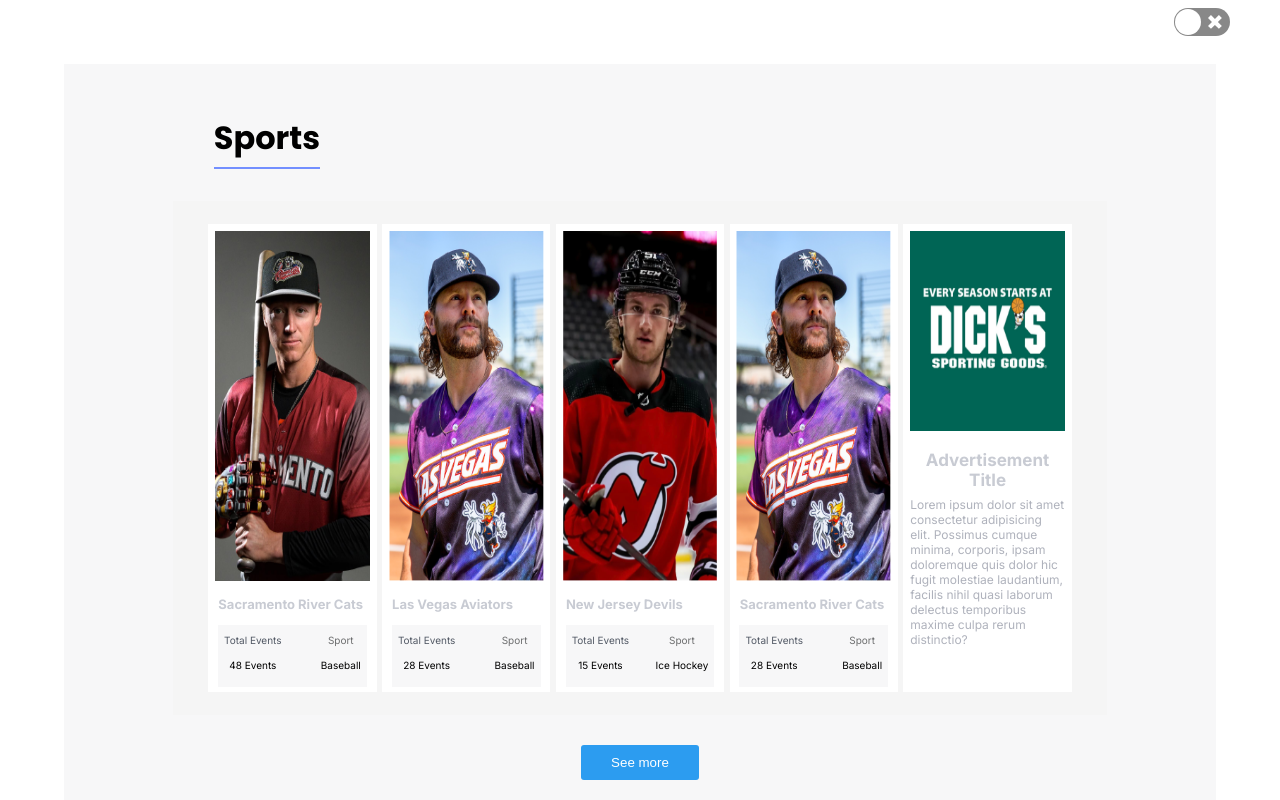
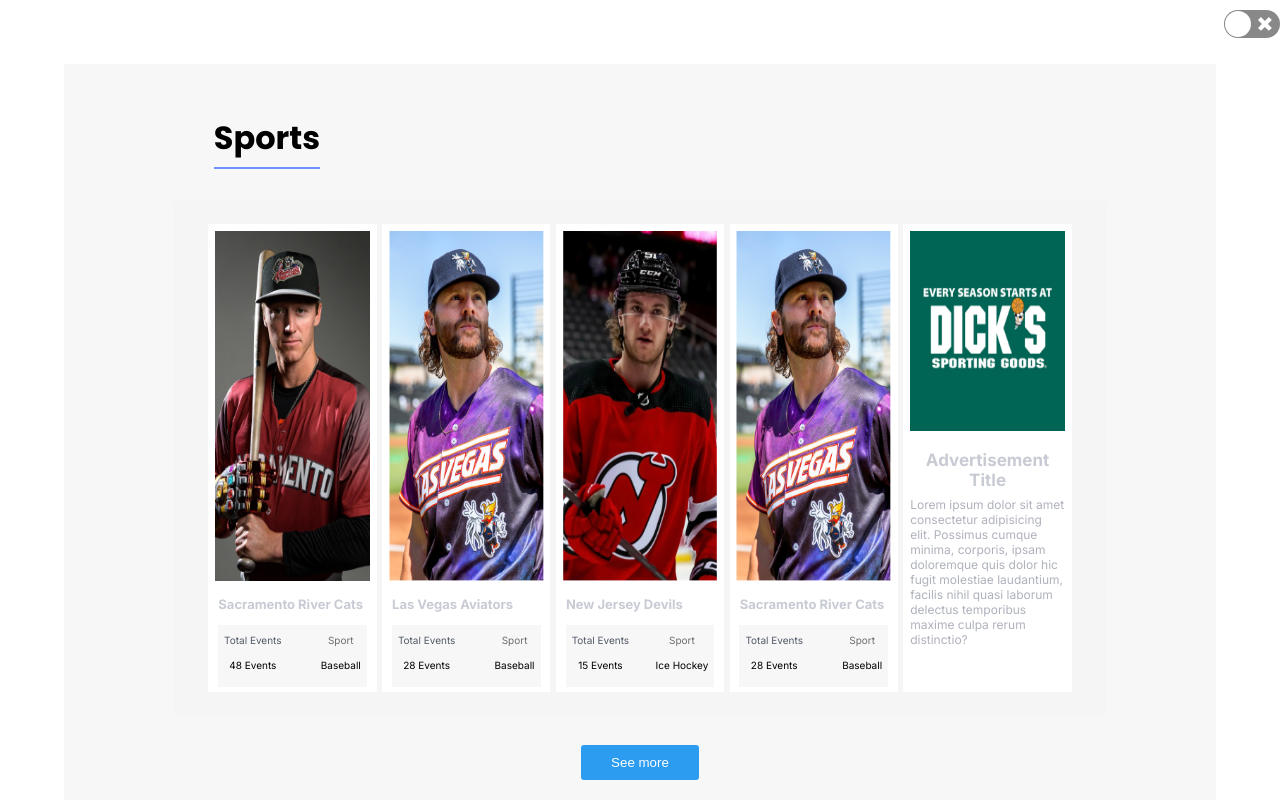
Before and after one commit to almattech/sport-website, a React (Create React App) app: page / in a window 1280 px wide. Shown: the top 800 px of the page. Built offline with nearby package versions, Linux system fonts and the light colour scheme.

Commit message:
Update App.css

```diff
--- a/src/App.css
+++ b/src/App.css
@@ -20,7 +20,7 @@ body {
   overflow: hidden;
   top: 0;
   right: 0;
-  padding: 1vh 50px;
+  margin-top: 10px;
   background-color: transparent;
 
 
```
